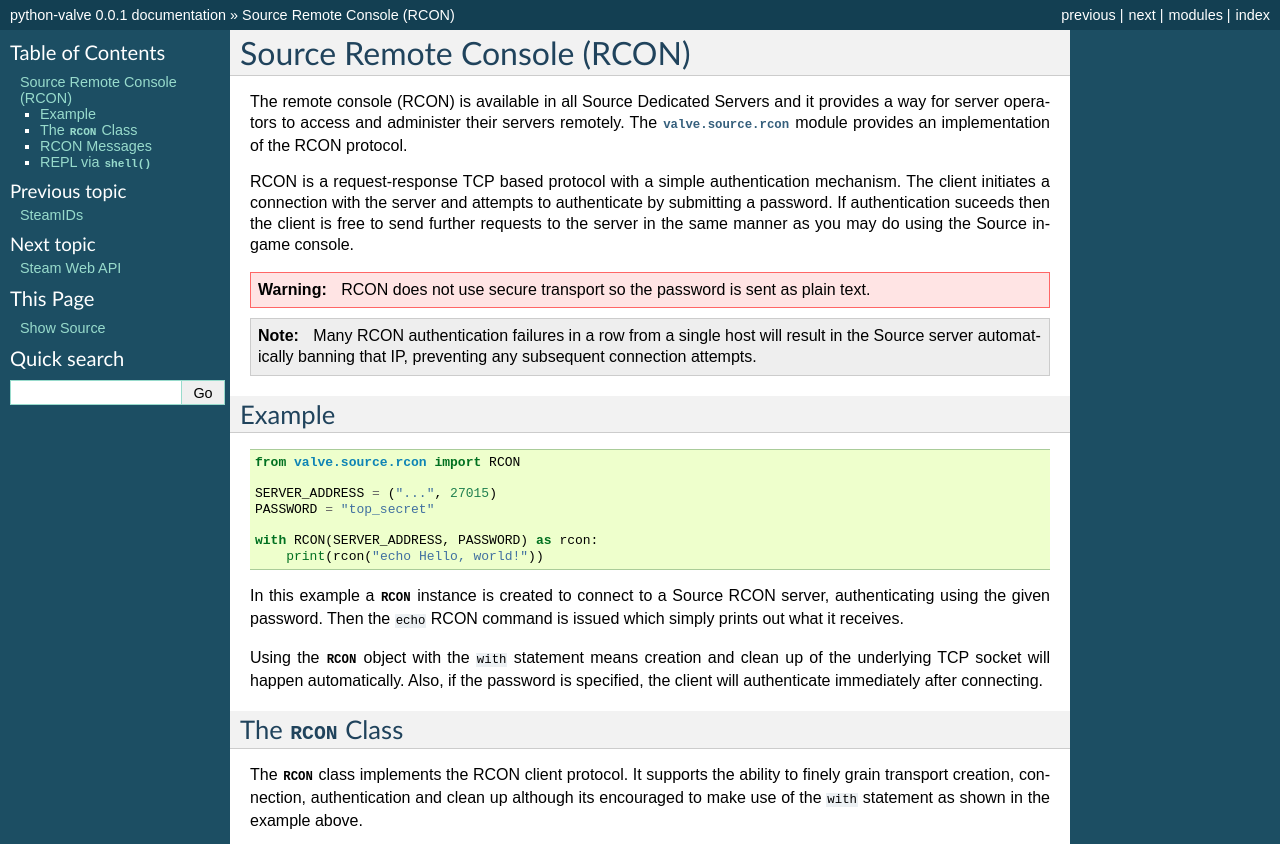
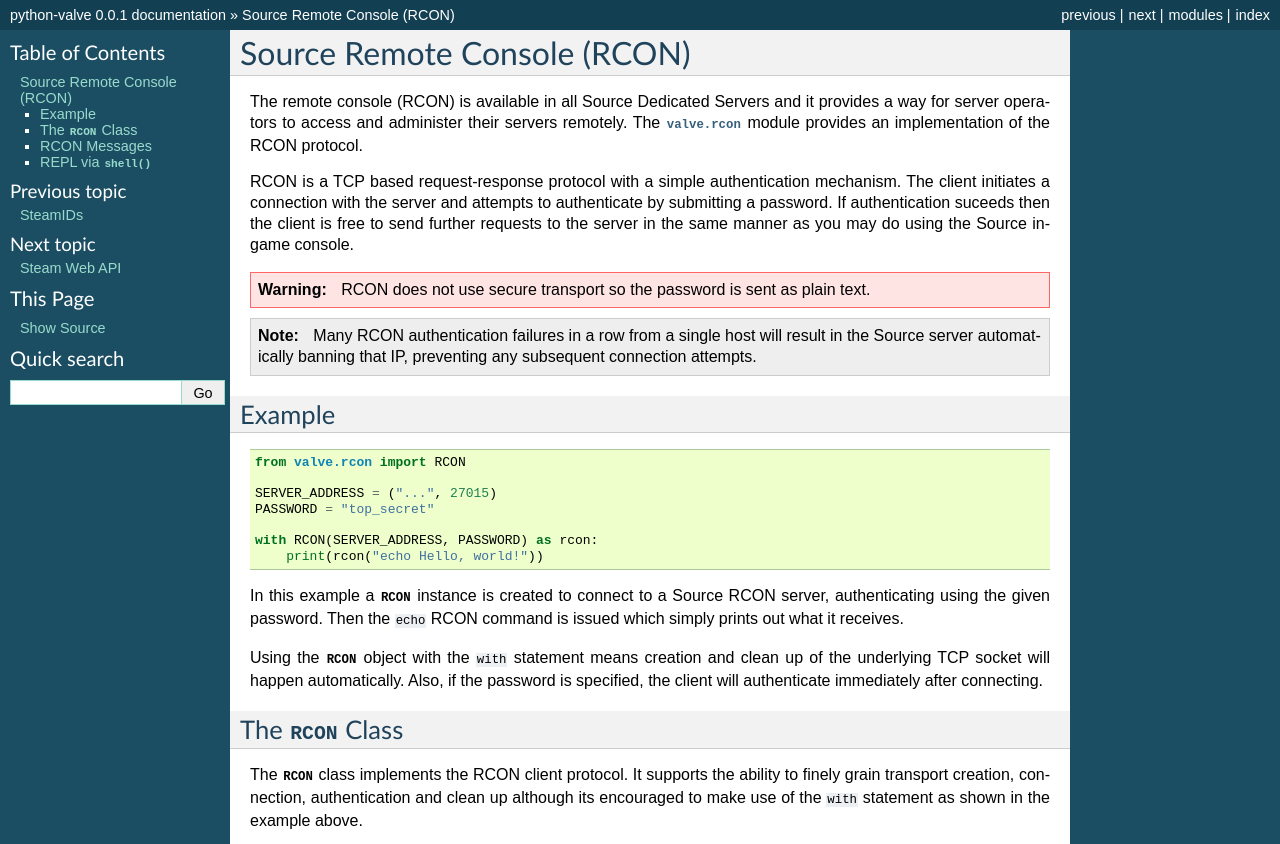
Before and after one commit to serverstf/python-valve, a Sphinx documentation site: the page built from docs/rcon.rst, in a window 1280 px wide and 1400 px high, cut to the strip 0-844 px from the top of the window. Built offline with Sphinx 7.4.7, drawn with Linux system fonts in a browser that asks for light colours; some of the changed text lies outside the part shown.

Commit message:
Update references to RCON module in documentation

```diff
--- a/docs/rcon.rst
+++ b/docs/rcon.rst
@@ -1,4 +1,4 @@
-.. module:: valve.source.rcon
+.. module:: valve.rcon
 
 
 Source Remote Console (RCON)
@@ -6,10 +6,10 @@ Source Remote Console (RCON)
 
 The remote console (RCON) is available in all Source Dedicated Servers and
 it provides a way for server operators to access and administer their servers
-remotely. The :mod:`valve.source.rcon` module provides an implementation of
+remotely. The :mod:`valve.rcon` module provides an implementation of
 the RCON protocol.
 
-RCON is a request-response TCP based protocol with a simple authentication
+RCON is a TCP based request-response protocol with a simple authentication
 mechanism. The client initiates a connection with the server and attempts to
 authenticate by submitting a password. If authentication suceeds then the
 client is free to send further requests to the server in the same manner
@@ -31,7 +31,7 @@ Example
 
 .. code:: python
 
-    from valve.source.rcon import RCON
+    from valve.rcon import RCON
 
     SERVER_ADDRESS = ("...", 27015)
     PASSWORD = "top_secret"
@@ -79,7 +79,7 @@ documented below.
 REPL via :func:`shell`
 ======================
 
-A small convenience function is provided by the :mod:`valve.source.rcon`
+A small convenience function is provided by the :mod:`valve.rcon`
 module for creating command-line REPL interfaces for RCON connections.
 
 .. autofunction:: shell
```
Also changed, not shown: other parts of docs/rcon.rst (+1 -1 lines).
